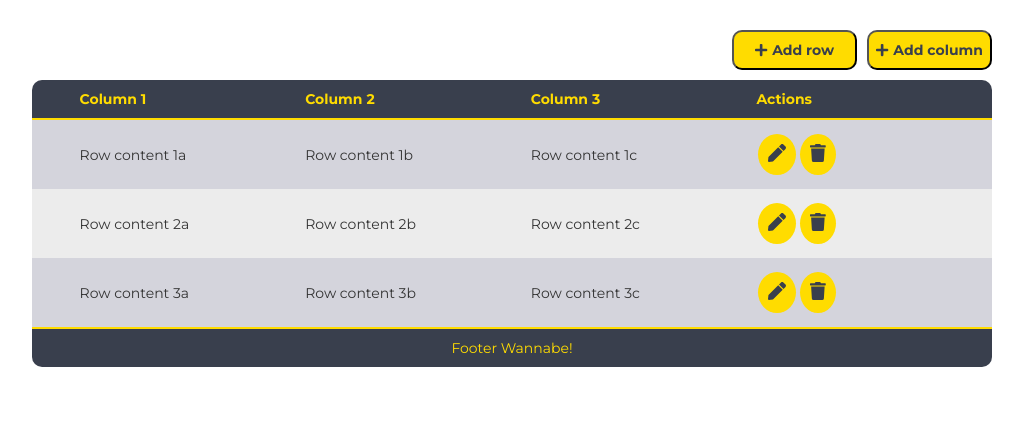
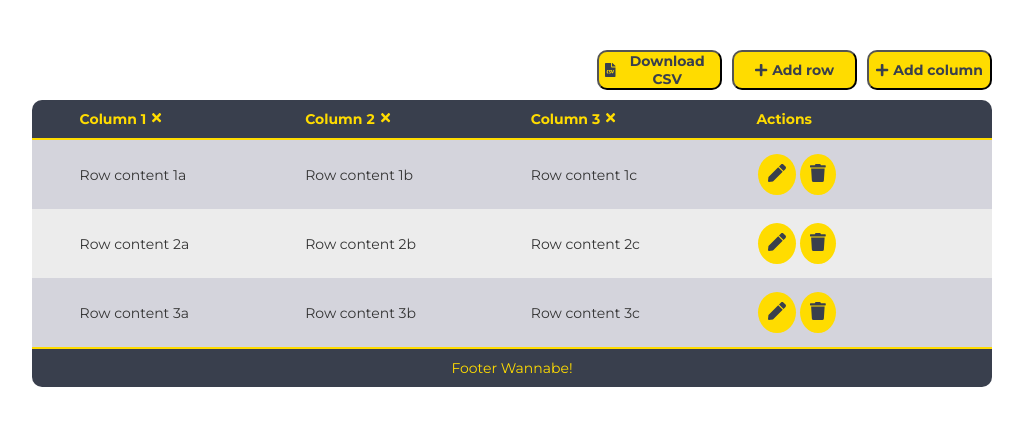
Before and after one commit to g-rotolo/data-table, a React (Create React App) app: page / in a window 1280 px wide. Shown: the top 426 px of the page, without its empty margins (128-1151 px from the left). Built offline with nearby package versions, Linux system fonts and the light colour scheme.

Commit message:
data-table removed unused files, tryed to implement react-csv library but atm is broken so created internal csv management system

```diff
--- a/src/App.js
+++ /dev/null
@@ -1,27 +0,0 @@
-import React, { Component } from "react";
-import "./App.css";
-import "./DataTable.css";
-import DataTable from "./DataTable";
-import { library } from "@fortawesome/fontawesome-svg-core";
-import {
-  faPlus,
-  faTrash,
-  faPen,
-  faTimes,
-  faSave
-} from "@fortawesome/free-solid-svg-icons";
-import { columsMock, rowsMock } from "./mocks";
-
-library.add(faPlus, faTrash, faPen, faTimes, faSave);
-
-class App extends Component {
-  render() {
-    return (
-      <div id="app-container" className="App">
-        <DataTable cols={columsMock} rows={rowsMock} />
-      </div>
-    );
-  }
-}
-
-export default App;
--- a/src/DataTable.css
+++ b/src/DataTable.css
@@ -1,4 +1,5 @@
 .data-table-wrapper {
+  padding: 20px;
   margin: 30px auto;
   max-width: 960px;
 }
@@ -13,6 +14,14 @@
   align-items: center;
   border-bottom: 2px solid;
   font-weight: bold;
+}
+
+.data-table-header button {
+  color: var(--yellow);
+  background-color: transparent;
+  border: none;
+  cursor: pointer;
+  vertical-align: top;
 }
 
 .header-cell {
--- a/src/DataTable.js
+++ b/src/DataTable.js
@@ -3,9 +3,29 @@ import "./DataTable.css";
 import { FontAwesomeIcon } from "@fortawesome/react-fontawesome";
 import TableInput from "./components/input/TableInput";
 import EditDialog from "./components/dialog/EditDialog";
+import CSVCreator from "./components/CSVCreator/CSVCreator";
+
+// Mock data, remove and use props when linked with API
+import { columsMock, rowsMock } from "./mocks";
+
+import "./style/main.css";
+import "./DataTable.css";
+import { library } from "@fortawesome/fontawesome-svg-core";
+import {
+  faPlus,
+  faTrash,
+  faPen,
+  faTimes,
+  faSave,
+  faFileCsv
+} from "@fortawesome/free-solid-svg-icons";
+
+library.add(faPlus, faTrash, faPen, faTimes, faSave, faFileCsv);
 
 class DataTable extends Component {
-  state = {
+  constructor(props) {
+    super(props);
+    this.state = {
       cols: [],
       rows: [],
       selectedRow: {},
@@ -13,26 +33,34 @@ class DataTable extends Component {
       newRow: {},
       showEditModal: false,
       showAddRowModal: false,
-    showAddColumnModal: false
+      showAddColumnModal: false,
+      blur: false
     };
+  }
 
   componentDidMount() {
     this.setState({
-      cols: this.props.cols,
-      rows: this.props.rows
+      cols: columsMock,
+      rows: rowsMock
     });
   }
 
-  // Todo refactoring
-  // change App file to be DataTable
-  // move the dialog outside the table container
-  // applyBlur = () => {
-  //   const app = document.getElementById("app-container");
-  //   app.className = "App blur";
-  // };
+  generateCSVData = () => {
+    const cols = [...this.state.cols];
+    const rows = [...this.state.rows];
+    const csvData = [];
+    rows.forEach(row => {
+      let obj = {};
+      cols.forEach(col => {
+        obj[col.name] = row[col.name];
+      });
+      csvData.push(obj);
+    });
+    return csvData;
+  };
 
   showEditModal = row => {
-    this.setState({ selectedRow: row, showEditModal: true });
+    this.setState({ selectedRow: row, showEditModal: true, blur: true });
   };
 
   hideEditModal = () => {
@@ -46,7 +74,8 @@ class DataTable extends Component {
     if (index !== -1) {
       this.setState({
         selectedRow,
-        showEditModal: false
+        showEditModal: false,
+        blur: false
       });
     }
   };
@@ -56,30 +85,53 @@ class DataTable extends Component {
       newRow: {},
       newCol: {},
       showAddColumnModal: false,
-      showAddRowModal: false
+      showAddRowModal: false,
+      blur: false
+    });
+  };
+
+  removeCol = index => {
+    const cols = [...this.state.cols];
+    cols.splice(index, 1);
+    if (cols.length === 0) {
+      this.setState({
+        cols,
+        rows: []
+      });
+      return;
+    }
+    this.setState({
+      cols
     });
   };
 
   renderColumns = () => {
+    if (this.state.cols.length === 0) {
+      return <div>There are no columns to display, try adding a new one!</div>;
+    }
     return this.state.cols.map((col, index) => (
       <div key={`column_${index}`} className="header-cell">
         {col.displayName}
+        <button title="Delete column" onClick={() => this.removeCol(index)}>
+          <FontAwesomeIcon icon="times" />
+        </button>
       </div>
     ));
   };
 
   renderRows = () => {
     const rows = [...this.state.rows];
-    if (rows.length === 0) {
+    const cols = [...this.state.cols];
+    if (rows.length === 0 || cols.length === 0) {
       return (
         <div className="data-table-row no-rows">
           There are no rows to display
         </div>
       );
     }
-    return this.state.rows.map((row, index) => (
+    return rows.map((row, index) => (
       <div key={`row_${index}`} className="data-table-row">
-        {this.state.cols.map(col => (
+        {cols.map(col => (
           <div key={`row_${col.name}`} className="data-table-row-cell">
             {row[col.name]}
           </div>
@@ -159,7 +211,8 @@ class DataTable extends Component {
     if (index !== -1) {
       this.setState({
         rows,
-        showEditModal: false
+        showEditModal: false,
+        blur: false
       });
     }
   };
@@ -175,7 +228,7 @@ class DataTable extends Component {
   handleAddNewColumn = () => {
     const cols = [...this.state.cols];
     cols.push(this.state.newCol);
-    this.setState({ newCol: {}, cols, showAddColumnModal: false });
+    this.setState({ newCol: {}, cols, showAddColumnModal: false, blur: false });
   };
 
   handleAddNewRow = () => {
@@ -183,17 +236,27 @@ class DataTable extends Component {
     const rows = [...this.state.rows];
     newRow.id = rows.length + 1;
     rows.push(newRow);
-    this.setState({ newRow: {}, rows, showAddRowModal: false });
+    this.setState({ newRow: {}, rows, showAddRowModal: false, blur: false });
   };
 
   render() {
+    const csvData = this.generateCSVData();
+    const blurTable = this.state.blur
+      ? "data-table-wrapper blur"
+      : "data-table-wrapper";
+    const cols = [...this.state.cols];
     return (
-      <div className="data-table-wrapper">
+      <div className="main-wrapper">
+        <div id="data-table-wrapper" className={blurTable}>
           <div className="top-btn-wrapper">
+            <CSVCreator csvData={csvData} />
             <button
               style={{ marginRight: "10px" }}
               title="Add a row"
-            onClick={() => this.setState({ showAddRowModal: true })}
+              disabled={cols === 0}
+              onClick={() =>
+                this.setState({ showAddRowModal: true, blur: true })
+              }
               className="rect-btn big yellow right"
             >
               <FontAwesomeIcon icon="plus" />
@@ -201,7 +264,9 @@ class DataTable extends Component {
             </button>
             <button
               title="Add a column"
-            onClick={() => this.setState({ showAddColumnModal: true })}
+              onClick={() =>
+                this.setState({ showAddColumnModal: true, blur: true })
+              }
               className="rect-btn big yellow right"
             >
               <FontAwesomeIcon icon="plus" />
@@ -210,10 +275,13 @@ class DataTable extends Component {
           </div>
           <div className="data-table-header">
             {this.renderColumns()}
+            {this.state.rows.length > 0 && (
               <div className="header-cell">Actions</div>
+            )}
           </div>
           <div className="data-table-body">{this.renderRows()}</div>
           <div className="data-table-footer">Footer Wannabe!</div>
+        </div>
         <EditDialog
           title="Edit row"
           show={this.state.showEditModal}
@@ -228,7 +296,7 @@ class DataTable extends Component {
           handleClose={this.hideAddModals}
           handleConfirm={this.handleAddNewRow}
         >
-          {this.state.cols.map(col => (
+          {cols.map(col => (
             <div className="modal-row" key={`fieldRow_${col.name}`}>
               <div style={{ flexBasis: "25%", fontWeight: "bold" }}>
                 {col.displayName}
--- /dev/null
+++ b/src/components/CSVCreator/CSVCreator.js
@@ -0,0 +1,73 @@
+import React, { Component } from "react";
+import { FontAwesomeIcon } from "@fortawesome/react-fontawesome";
+
+class CSVCreator extends Component {
+  convertArraytoCSV = args => {
+    let result, ctr, keys, columnDelimiter, lineDelimiter, data;
+
+    data = args.data || null;
+    if (data == null || !data.length) {
+      return null;
+    }
+
+    columnDelimiter = args.columnDelimiter || ",";
+    lineDelimiter = args.lineDelimiter || "\n";
+
+    keys = Object.keys(data[0]);
+
+    result = "";
+    result += keys.join(columnDelimiter);
+    result += lineDelimiter;
+
+    data.forEach(function(item) {
+      ctr = 0;
+      keys.forEach(function(key) {
+        if (ctr > 0) result += columnDelimiter;
+
+        result += item[key];
+        ctr++;
+      });
+      result += lineDelimiter;
+    });
+
+    return result;
+  };
+
+  downloadCSV = args => {
+    var data, filename, link;
+    var csv = this.convertArraytoCSV({
+      data: this.props.csvData
+    });
+    if (csv == null) return;
+
+    filename = args.filename || "export.csv";
+
+    if (!csv.match(/^data:text\/csv/i)) {
+      csv = "data:text/csv;charset=utf-8," + csv;
+    }
+    data = encodeURI(csv);
+
+    link = document.createElement("a");
+    link.setAttribute("href", data);
+    link.setAttribute("download", filename);
+    link.click();
+  };
+
+  render() {
+    return (
+      <div>
+        <button
+          style={{ marginRight: "10px" }}
+          title="Generate CSV"
+          onClick={() => this.downloadCSV({ filename: "data-table.csv" })}
+          className="rect-btn big yellow right"
+        >
+          <FontAwesomeIcon icon="file-csv" />
+          <span style={{ marginLeft: "5px" }}>Download CSV</span>
+        </button>
+      </div>
+    );
+  }
+}
+
+export default CSVCreator;
--- a/src/components/dialog/EditDialog.js
+++ b/src/components/dialog/EditDialog.js
@@ -6,8 +6,6 @@ const EditDialog = ({ handleClose, show, title, handleConfirm, children }) => {
   const showHideClassName = show
     ? "modal display-block modal-fade-in"
     : "modal display-none";
-
-  console.log(showHideClassName);
 
   return (
     <div className={showHideClassName}>
--- a/src/App.css
+++ b/src/style/main.css
@@ -15,7 +15,17 @@ html {
   color: var(--dark);
 }
 
-.App {
+button {
+  outline: none;
+}
+
+.main-wrapper .data-table-wrapper button:disabled {
+  background-color: var(--darkGrey);
+  color: rgba(104, 104, 104, 0.8);
+  cursor: default;
+}
+
+.main-wrapper {
   font-family: "Montserrat", sans-serif;
   font-size: 14px;
 }
@@ -45,7 +55,7 @@ html {
   outline: none;
 }
 
-.rect-btn:hover {
+.rect-btn:hover:enabled {
   background-color: var(--yellow);
   color: var(--deepMatteGrey);
 }
@@ -57,7 +67,7 @@ html {
   margin: 0;
 }
 
-.rect-btn.big.yellow:hover {
+.rect-btn.big.yellow:hover:enabled {
   background-color: var(--deepMatteGrey);
   color: var(--yellow);
 }
@@ -77,7 +87,7 @@ html {
   outline: none;
 }
 
-.action-btn:hover {
+.action-btn:hover:active {
   background-color: var(--deepMatteGrey);
   color: var(--yellow);
 }
```
Also changed, not shown: src/index.js (+6 -6 lines), src/logo.svg (deleted). Lines whose indentation alone changed are shown as unchanged.
